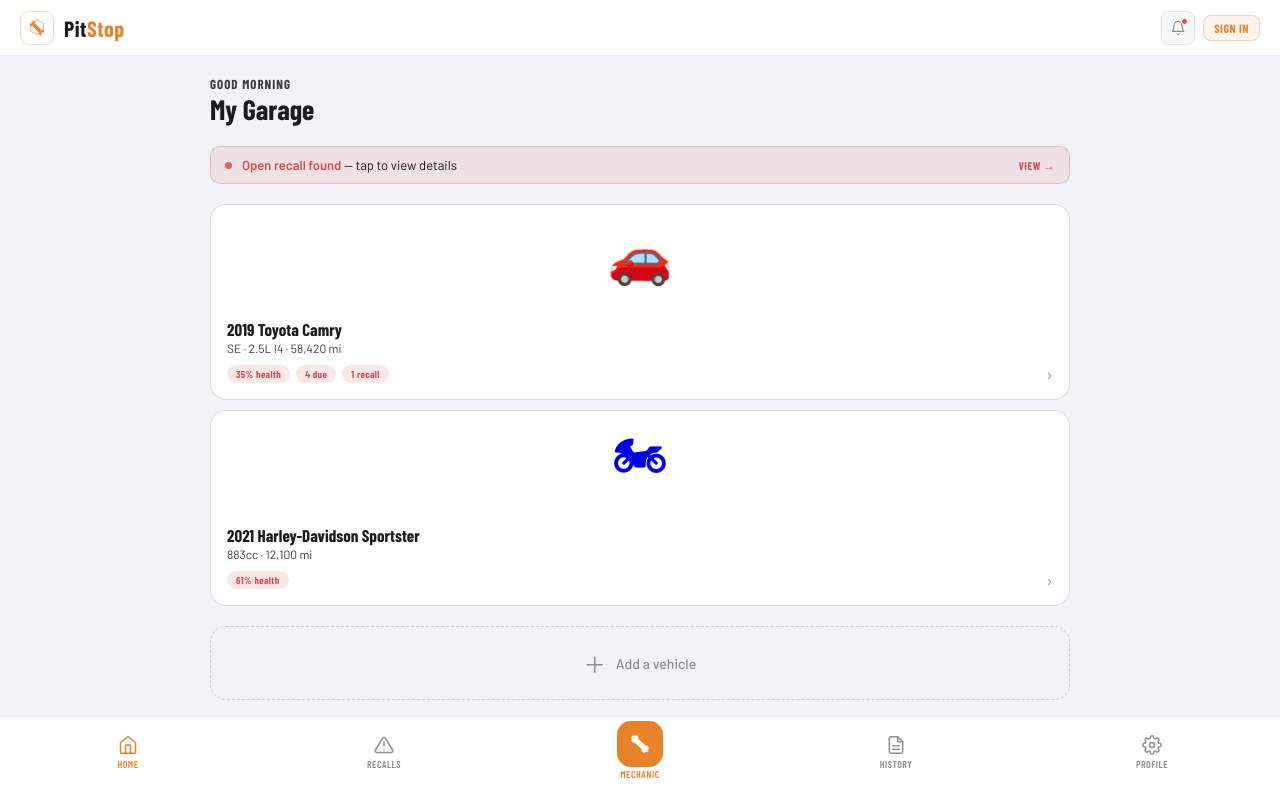
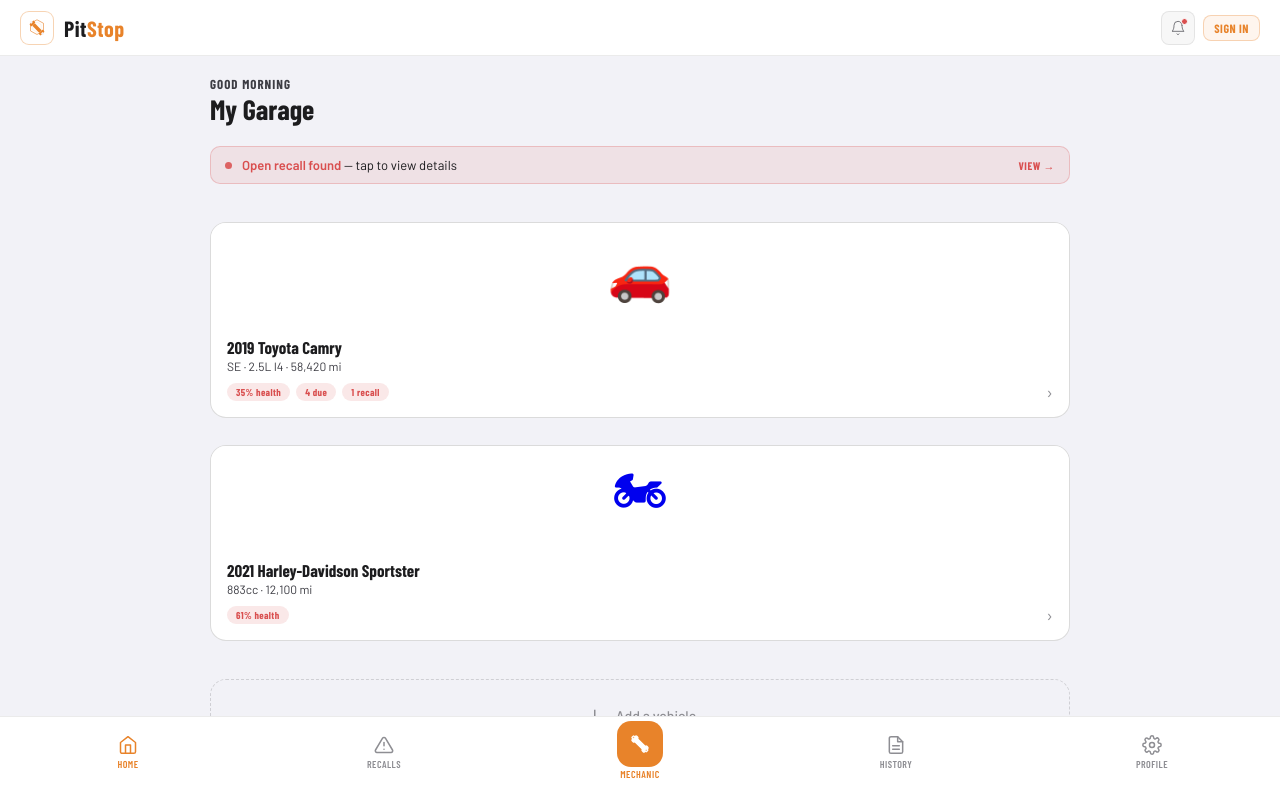
Before and after one commit to parkerdebry/pitstop, a Next.js app: page / in a window 1280 px wide. Built offline with nearby package versions, Linux system fonts and the light colour scheme.

Commit message:
Fix section spacing with explicit margins

```diff
--- a/app/globals.css
+++ b/app/globals.css
@@ -774,3 +774,38 @@
   transition: opacity 0.2s;
 }
 .toast.show { opacity: 1; }
+
+/* ─────────────────────────────────────────────
+   EXPLICIT SECTION SPACING — applied to all common section elements
+───────────────────────────────────────────── */
+.ph,
+.stat-grid,
+.card-lg,
+.card,
+.pro-card,
+.s-group,
+.sh,
+.mf-list,
+.h-list,
+.vd-stats,
+.vd-actions,
+.chat-wrap,
+.alert,
+.alert-red,
+.alert-amber,
+.alert-green,
+.garage-card,
+.add-card,
+.recall-card,
+.recall-banner,
+.notif-item,
+.doc-card {
+  margin-bottom: 1.1rem;
+}
+
+/* Remove double-spacing inside lists */
+.mf-list .mf-card,
+.h-list .h-item,
+.s-group .s-row {
+  margin-bottom: 0;
+}
```
